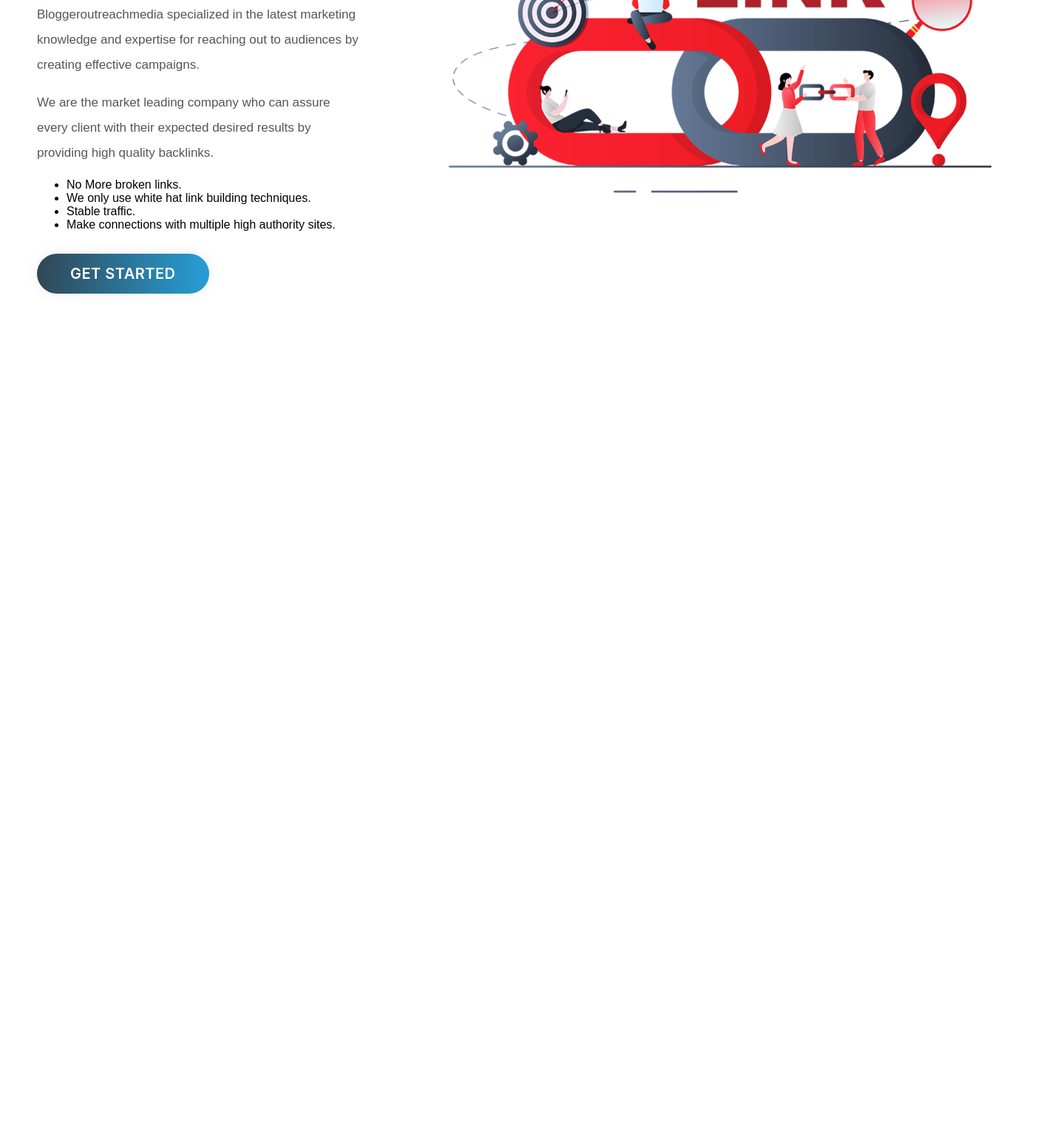
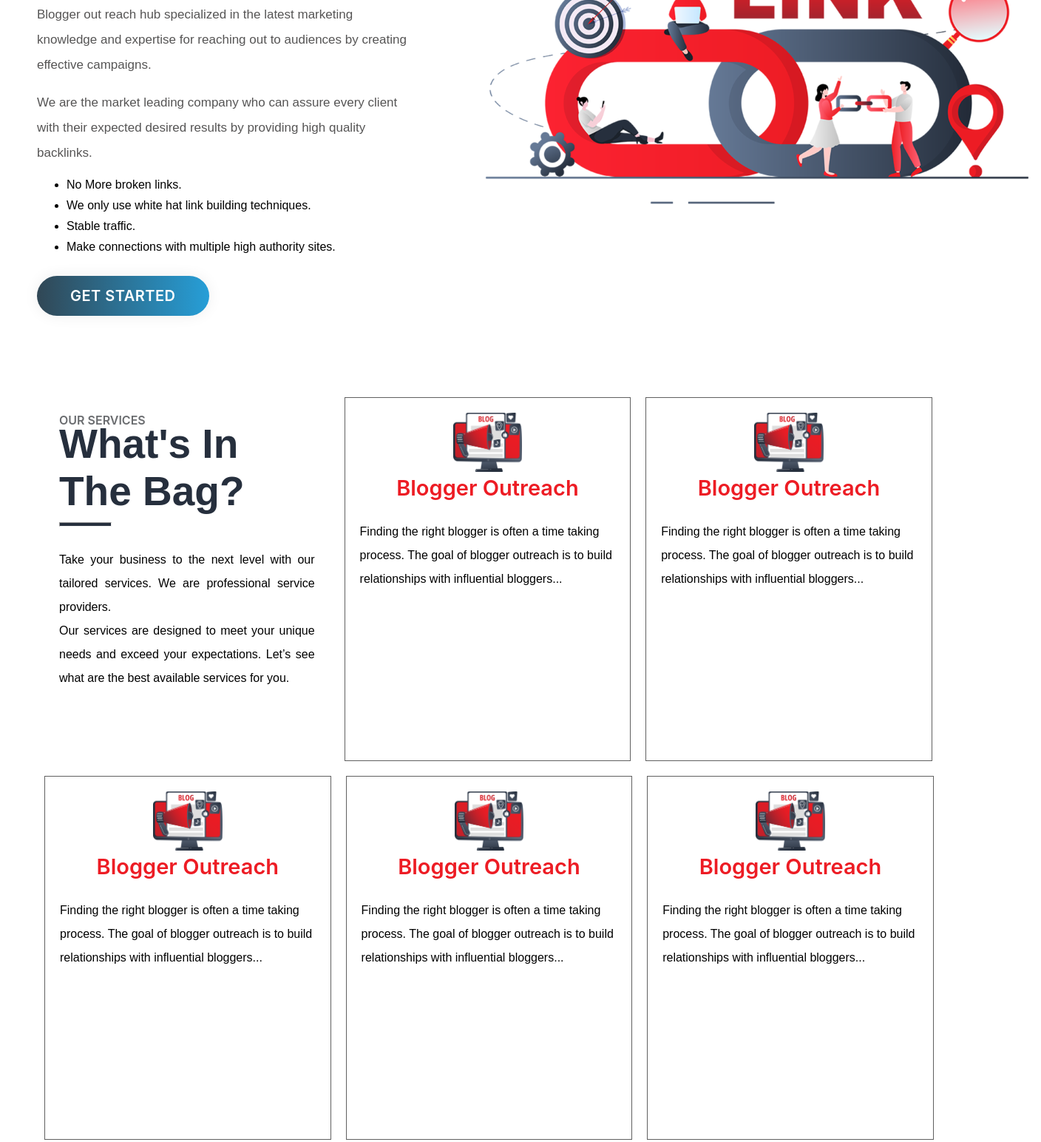
Before and after one commit to Aadilhassan/BloggerOutReachHub, a plain HTML site: page index.html in a window 1280 px wide. Shown: the part 362-1906 px from the top of the page at 74% size, 1408 px wide, since content can reach past the window. Before the commit the page ends 809 px from the top, so only its background shows below. Drawn offline with Linux system fonts and the light colour scheme.

Commit message:
whats on the bag

```diff
--- a/css/home.css
+++ b/css/home.css
@@ -8,6 +8,7 @@
     /* height: 100vh; */
     width: 100%;
     background-color: #fff;
+    flex-wrap: wrap;
 
 }
 
@@ -16,7 +17,7 @@
     /* flex-direction: column;
     justify-content: center;
     align-items: center; */
-    width: 50%;
+    width: 40%;
     /* margin: 20px; */
     padding: 50px;
     min-width: 400px;
@@ -29,7 +30,7 @@
     align-items: center; */
     width: 50%;
     /* margin: 10px; */
-    padding: 50px;
+    /* padding: 50px; */
   flex-wrap: wrap;
 }
 
@@ -73,3 +74,57 @@ margin-top: 30px;
     color: #fff;
     text-decoration: none;
 }
+
+
+
+
+.our_services_container{
+    display: flex;
+    flex-direction: row;
+    /* justify-content: center; */
+    align-items: center;
+    /* margin: 10px; */
+    /* padding: 10px; */
+    /* height: 100vh; */
+    width: 100%;
+    background-color: #fff;
+    flex-wrap: wrap;
+    padding: 50px;
+}
+
+
+.our_services_main{
+    min-width: 250px;
+    width:27%;
+    margin: 10px;
+    padding: 20px;
+    height: 450px;
+}
+
+.our_services_item{
+    min-width: 250px;
+    border: 1px solid #606060;
+    margin: 10px;
+    width: 27%;
+    padding: 20px;
+    height: 450px;
+    display: flex;
+    flex-direction: column;
+    align-content: space-around;
+    align-items: center;
+
+
+}
+
+
+.our_services_item_title{
+    margin-bottom: 10px;
+    color: #ED1C24;
+    font-family: "Inter", Sans-serif;
+    font-size: 29px;
+    font-weight: 600;
+    -webkit-text-stroke-width: 0px;
+    stroke-width: 0px;
+    -webkit-text-stroke-color: #000;
+    stroke: #000;
+}
--- a/css/styles.css
+++ b/css/styles.css
@@ -11,6 +11,11 @@
   body {
     margin: 0; /* 테두리 space 제거 */
     font-family: sans-serif;
+    max-width: 100vw;
+    overflow-x: hidden;
+  }
+  img{
+    max-width: 100vw;
   }
   p{
     line-height: 2;
--- a/index.html
+++ b/index.html
@@ -77,14 +77,14 @@
                <h1 style="color: #262F3D;font-family: Sans-serif;font-size: 55px;font-weight: 600;margin-top: -10px;">
                 Link Building Agency
                </h1>
-           <p style="font-weight: 400; color: #565555;font-size: 17px;">  Bloggeroutreachmedia specialized in the latest marketing knowledge and expertise for reaching out to audiences by creating effective campaigns.
+           <p style="font-weight: 400; color: #565555;font-size: 17px;">  Blogger out reach hub specialized in the latest marketing knowledge and expertise for reaching out to audiences by creating effective campaigns.
         </p>
         <p  style="font-weight: 400; color: #565555;font-size: 17px;">
             We are the market leading company who can assure every client with their expected desired results by providing high quality backlinks.
 
         </p>
         <p style="font-weight: 400; color: #565555;font-size: 17px;">
-            <ul><li style="font-weight: 400;" aria-level="1"><span style="font-weight: 400;">No More broken links.</span></li><li style="font-weight: 400;" aria-level="1"><span style="font-weight: 400;">We only use white hat link building techniques.</span></li><li style="font-weight: 400;" aria-level="1"><span style="font-weight: 400;">Stable traffic.</span></li><li style="font-weight: 400;" aria-level="1"><span style="font-weight: 400;">Make connections with multiple high authority sites.</span></li></ul>
+            <ul><li style="font-weight: 400;margin-top: 10px;" aria-level="1"><span style="font-weight: 400;">No More broken links.</span></li><li style="font-weight: 400;margin-top: 10px;" aria-level="1"><span style="font-weight: 400;">We only use white hat link building techniques.</span></li><li style="font-weight: 400;margin-top: 10px;" aria-level="1"><span style="font-weight: 400;">Stable traffic.</span></li><li style="font-weight: 400;margin-top: 10px;" aria-level="1"><span style="font-weight: 400;margin-top: 10px;">Make connections with multiple high authority sites.</span></li></ul>
 
         </p>
 
@@ -105,6 +105,85 @@
     </section>
 
 
+    <section>
+        <div class="our_services_container">
+
+<div class="our_services_main">
+    <div class="landing-text-subtitle">
+        OUR SERVICES
+    </div>
+       <h1 style="color: #262F3D;font-family: Sans-serif;font-size: 55px;font-weight: 600;margin-top: -10px;">
+        What's In The Bag?
+        <div style="width: 100%;">
+        <hr style="width: 20%;height: 4px;background-color: #262F3D;margin-top: 10px;float: left;">
+    </div>  </h1>
+
+           <p style="text-align: justify; width: 100%;">Take your business to the next level with our tailored services. We are professional service providers.<br> Our services are designed to meet your unique needs and exceed your expectations. Let’s see what are the best available services for you.</p>
+
+
+
+</div>
+<div class="our_services_item">
+    <div >
+        <img style="height: 80px;" src="assets/Blog-1536x1311.png" alt="blog" />
+    </div>
+
+<div class="our_services_item_title">Blogger Outreach</div>
+<p >Finding the right blogger is often a time taking process. The goal of blogger outreach is to build relationships with influential bloggers...</p>
+
+
+</div>
+
+<div class="our_services_item">
+    <div >
+        <img style="height: 80px;" src="assets/Blog-1536x1311.png" alt="blog" />
+    </div>
+
+<div class="our_services_item_title">Blogger Outreach</div>
+<p >Finding the right blogger is often a time taking process. The goal of blogger outreach is to build relationships with influential bloggers...</p>
+
+
+</div>
+<div class="our_services_item">
+    <div >
+        <img style="height: 80px;" src="assets/Blog-1536x1311.png" alt="blog" />
+    </div>
+
+<div class="our_services_item_title">Blogger Outreach</div>
+<p >Finding the right blogger is often a time taking process. The goal of blogger outreach is to build relationships with influential bloggers...</p>
+
+
+</div>
+<div class="our_services_item">
+    <div >
+        <img style="height: 80px;" src="assets/Blog-1536x1311.png" alt="blog" />
+    </div>
+
+<div class="our_services_item_title">Blogger Outreach</div>
+<p >Finding the right blogger is often a time taking process. The goal of blogger outreach is to build relationships with influential bloggers...</p>
+
+
+</div>
+<div class="our_services_item">
+    <div >
+        <img style="height: 80px;" src="assets/Blog-1536x1311.png" alt="blog" />
+    </div>
+
+<div class="our_services_item_title">Blogger Outreach</div>
+<p >Finding the right blogger is often a time taking process. The goal of blogger outreach is to build relationships with influential bloggers...</p>
+
+
+</div>
+
+
+
+        </div>
+
+
+
+    </section>
+
+
 
 
 </body>
```
Also changed, not shown: assets/Blog-1536x1311.png (added).
